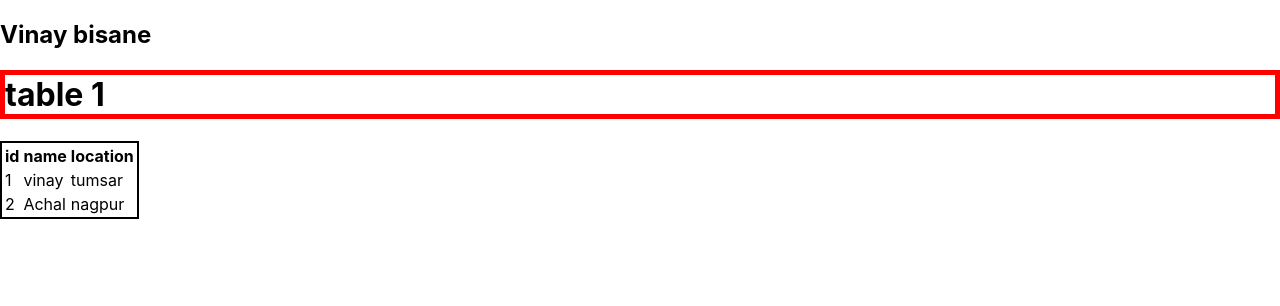
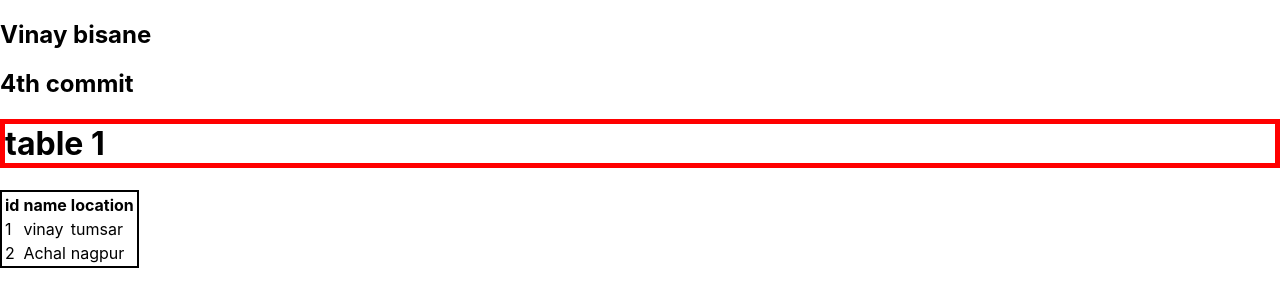
Before and after one commit to Vinaybisane/my-app, a React (Create React App) app: page / in a window 1280 px wide. Shown: the top 306 px of the page. Built offline with nearby package versions, Linux system fonts and the light colour scheme.

Commit message:
4th commit

```diff
--- a/src/App.js
+++ b/src/App.js
@@ -5,6 +5,7 @@ function App() {
   return (
     <div>
       <h2>Vinay bisane</h2>
+      <h2> 4th commit</h2>
       <h1>table 1</h1>
    <table>
     <tr>
```
